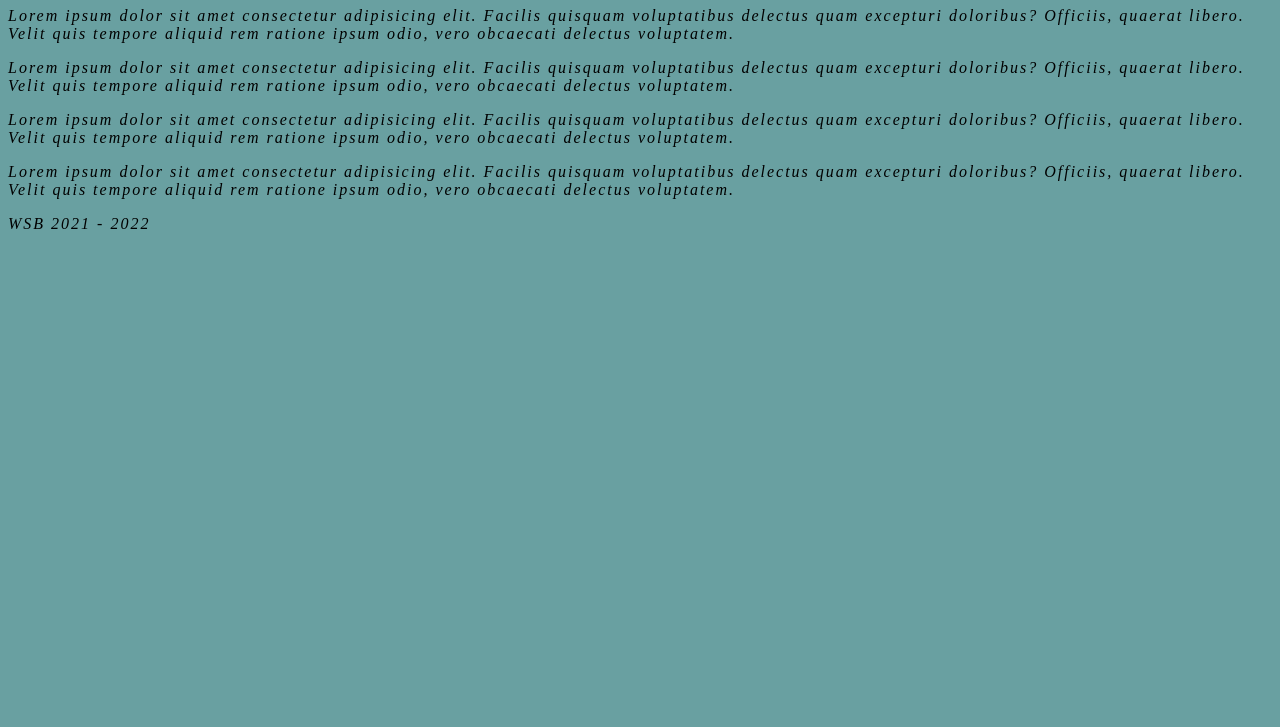
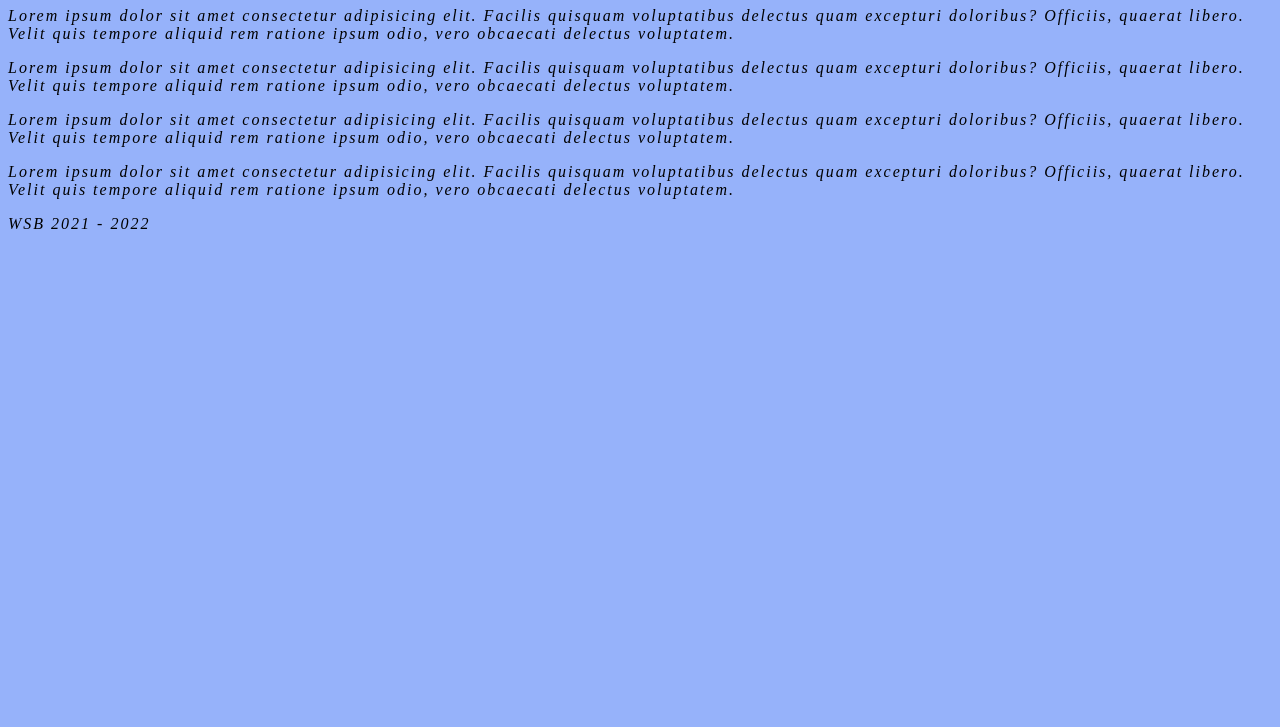
Before and after one commit to LeniwyAdrian34/Strona-wsb, a plain HTML site: page index.html in a window 1280 px wide. Shown: the part 73-800 px from the top of the page. Drawn offline with Linux system fonts and the light colour scheme.

Commit message:
zmień kolor

```diff
--- a/index.html
+++ b/index.html
@@ -9,7 +9,7 @@
 
     <style>
         body {
-            background-color: rgb(105, 160, 161);
+            background-color: rgb(150, 178, 250);
         }
 
         p {
```
